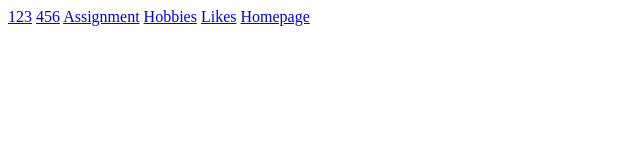
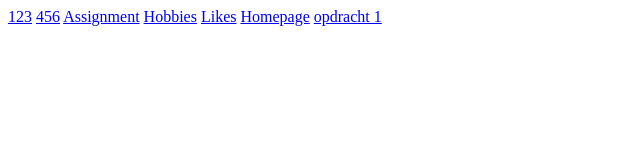
Before and after one commit to r0879266/Web-Development-Noah-Foulon, a plain HTML site: page index.html in a window 1280 px wide. Shown: the full height of the page, 0-640 px from the left. Drawn offline with Linux system fonts and the light colour scheme.

Commit message:
Update index.html

```diff
--- a/index.html
+++ b/index.html
@@ -11,5 +11,6 @@
 <a href="html5/hobbies.html">Hobbies</a>
 <a href="html5/likes.html">Likes</a>
 <a href="html5/personal homepage.html">Homepage</a>
+<a href="Opdracht1.html">opdracht 1</a>
 </body>
 </html>
```
